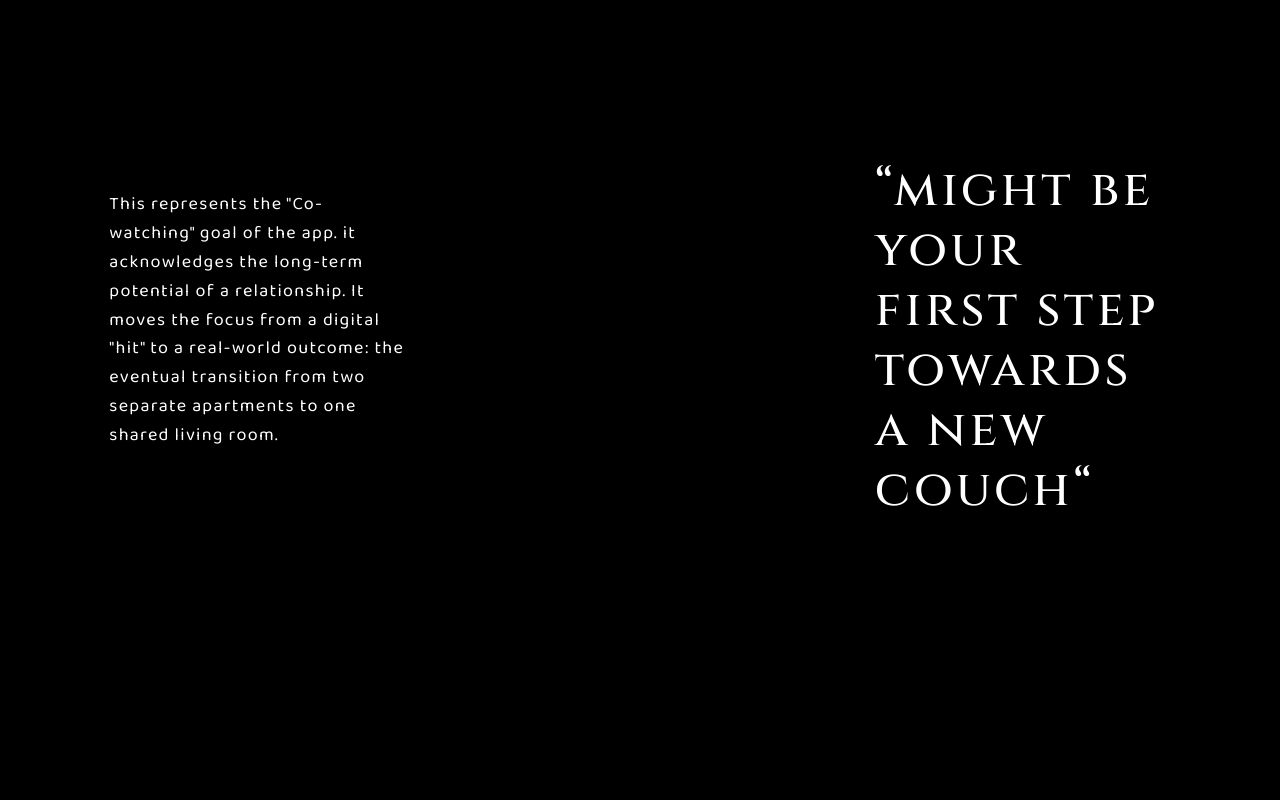
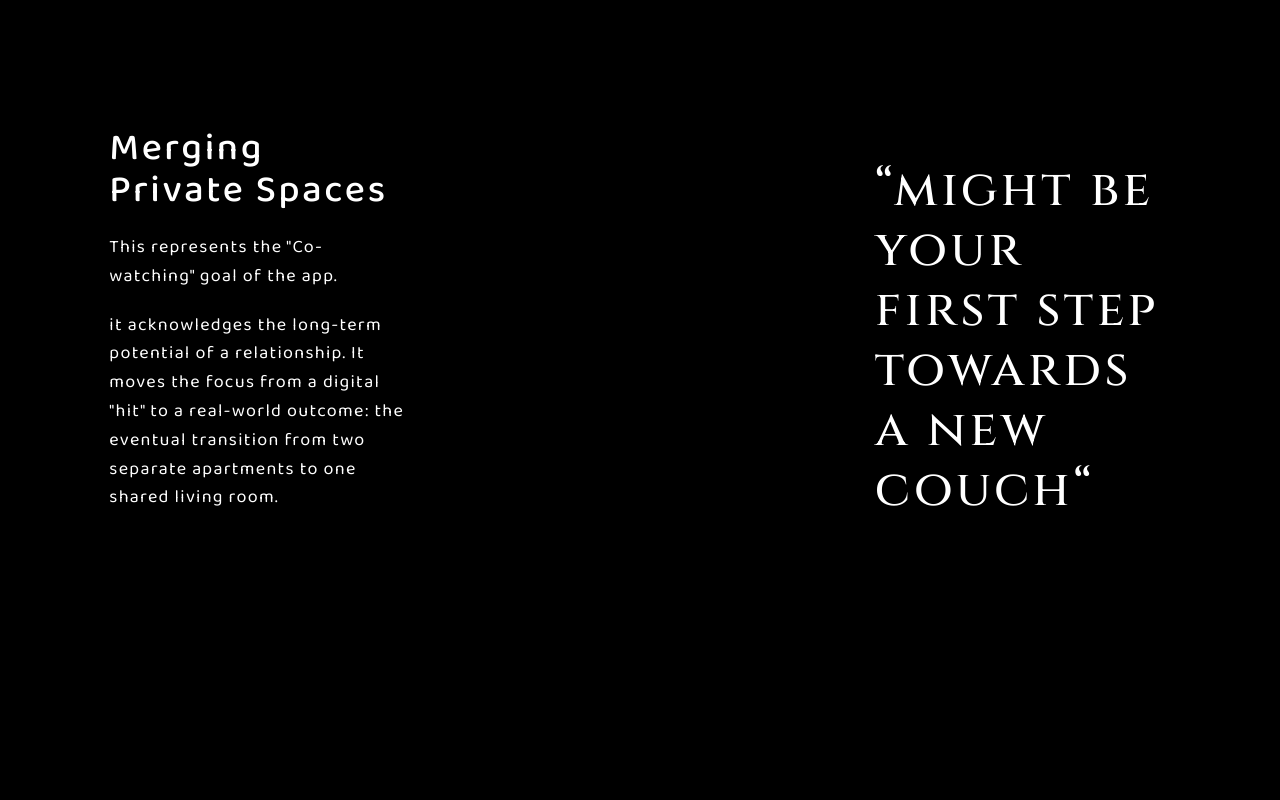
Before and after one commit to SirShabluli/portfolio, a Next.js app: page / in a window 1280 px wide. Shown: the part 1120-1920 px from the top of the page. Built offline with nearby package versions, Linux system fonts and the light colour scheme.

Commit message:
added photo of the netflix account

```diff
--- a/src/app/components/Mobile.js
+++ b/src/app/components/Mobile.js
@@ -7,7 +7,7 @@ import { useGSAP } from "@gsap/react";
 
 function Mobile({ onSplineLoad }) {
   return (
-    <div>
+    <div className="flex items-center justify-center w-full h-full">
       <Spline
         scene="https://prod.spline.design/y370lu4mUtbuPWMr/scene.splinecode"
         onLoad={(app) => onSplineLoad(app)}
--- a/src/app/page.js
+++ b/src/app/page.js
@@ -4,6 +4,7 @@ import { ScrollTrigger } from "gsap/ScrollTrigger";
 import { useGSAP } from "@gsap/react";
 import Mobile from "./components/Mobile";
 import { useRef, useState } from "react";
+import Image from "next/image";
 
 if (typeof window !== "undefined") {
   gsap.registerPlugin(ScrollTrigger);
@@ -171,12 +172,14 @@ export default function Home() {
           <div
             className={`col-span-4 md:col-span-3 ${outline} md:col-start-2 flex flex-col justify-center gap-5`}
           >
+            <h2>Merging Private Spaces</h2>
+            <p>This represents the &quot;Co-watching&quot; goal of the app. </p>
             <p>
-              This represents the &quot;Co-watching&quot; goal of the app. it
-              acknowledges the long-term potential of a relationship. It moves
-              the focus from a digital &quot;hit&quot; to a real-world outcome:
-              the eventual transition from two separate apartments to one shared
-              living room.
+              {" "}
+              it acknowledges the long-term potential of a relationship. It
+              moves the focus from a digital &quot;hit&quot; to a real-world
+              outcome: the eventual transition from two separate apartments to
+              one shared living room.
             </p>
           </div>
           <div
@@ -236,6 +239,13 @@ export default function Home() {
               screen—the first thing millions of people see when they turn on
               their TV
             </p>
+            <Image
+              src="/images/WhosWatching.png"
+              alt="Netflix Who's Watching screen"
+              width={800}
+              height={600}
+              className="w-full h-auto"
+            />
             <h3>Here</h3>
           </div>
           <div
```
Also changed, not shown: public/images/WhosWatching.png (added).
